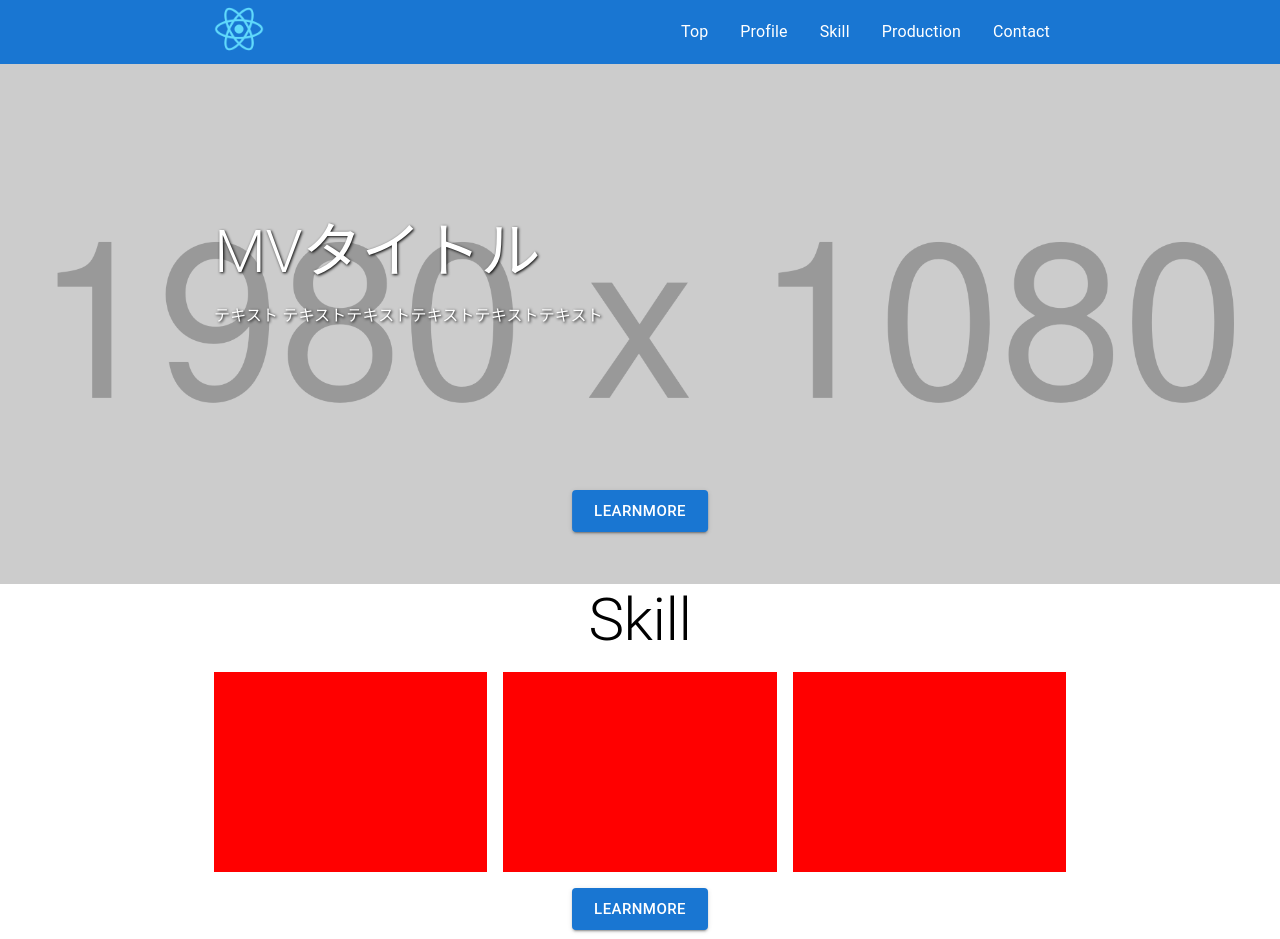
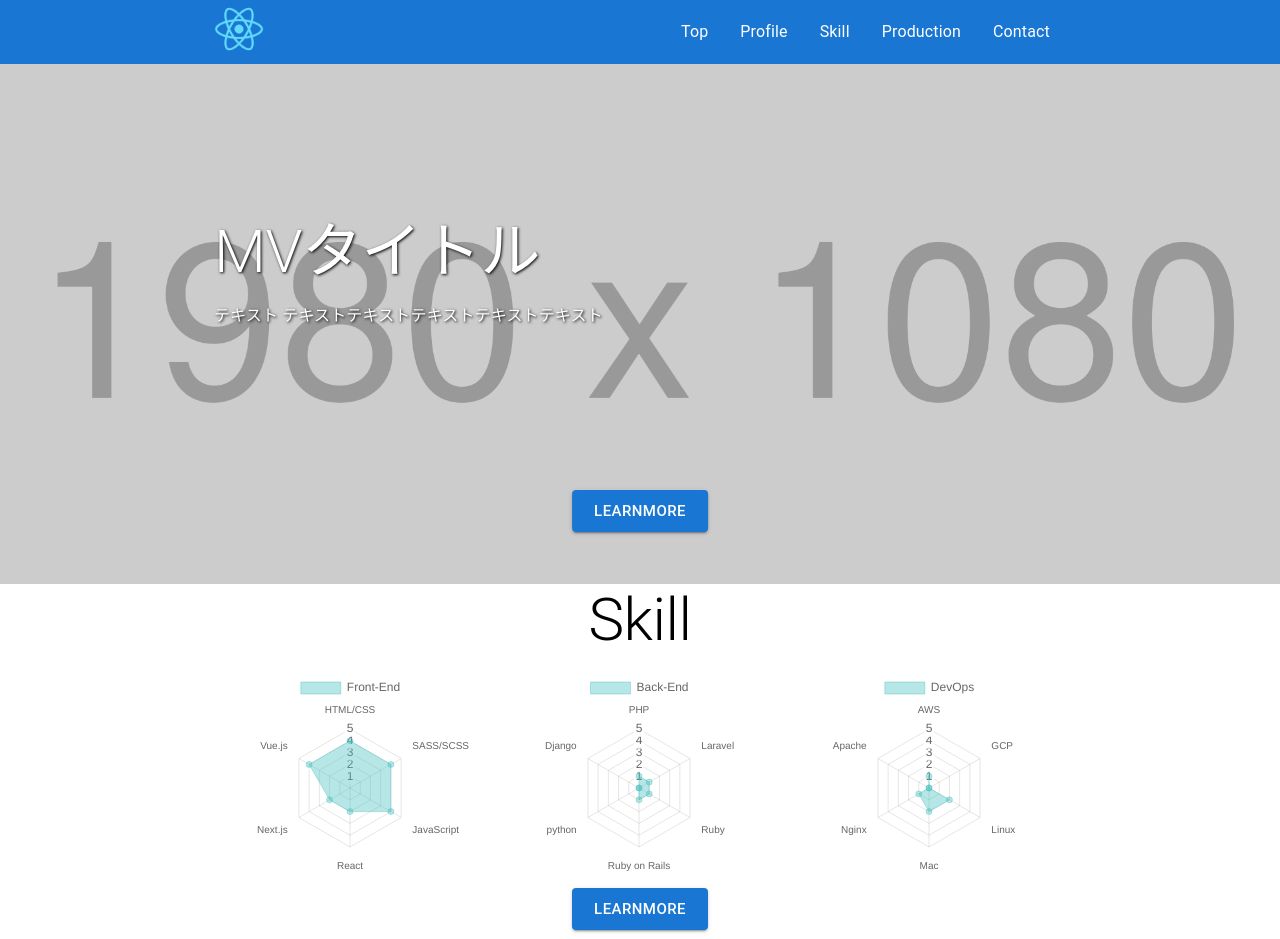
Before and after one commit to m-shimizu-f-50/react-system, a React (Create React App) app: page / in a window 1280 px wide. Shown: the top 939 px of the page. Built offline with nearby package versions, Linux system fonts and the light colour scheme.

Commit message:
chartjsを用いたグラフ実装

```diff
--- a/package.json
+++ b/package.json
@@ -14,7 +14,9 @@
     "@types/node": "^16.18.93",
     "@types/react": "^18.2.73",
     "@types/react-dom": "^18.2.23",
+    "chart.js": "^4.4.2",
     "react": "^18.2.0",
+    "react-chartjs-2": "^5.2.0",
     "react-dom": "^18.2.0",
     "react-router-dom": "^6.22.3",
     "react-scripts": "5.0.1",
--- /dev/null
+++ b/src/components/RadarChart.tsx
@@ -0,0 +1,45 @@
+import React from 'react';
+import {
+  Chart as ChartJS,
+  RadialLinearScale,
+  PointElement,
+  LineElement,
+  Filler,
+  Tooltip,
+  Legend,
+} from 'chart.js';
+import { Radar } from 'react-chartjs-2';
+
+ChartJS.register(
+  RadialLinearScale,
+  PointElement,
+  LineElement,
+  Filler,
+  Tooltip,
+  Legend
+);
+
+type SkillProps = {
+  data: {
+    labels: string[];
+    datasets: {
+      label: string;
+      data: number[];
+      backgroundColor: string;
+      borderColor: string;
+      borderWidth: number;
+    }[];
+  };
+
+  options: any;
+};
+
+const RadarChart: React.FC<SkillProps> = ({ data, options }) => {
+  return (
+    <>
+      <Radar options={options} data={data} />
+    </>
+  );
+};
+
+export default RadarChart;
--- /dev/null
+++ b/src/components/SkillList.tsx
@@ -0,0 +1,95 @@
+import React from 'react';
+import Box from '@mui/material/Box';
+import Grid from '@mui/material/Grid';
+import Typography from '@mui/material/Typography';
+import Button from '@mui/material/Button';
+import RadarChart from './RadarChart';
+
+const SkillList: React.FC = () => {
+  const setSkillList = [
+    {
+      labels: [
+        'HTML/CSS',
+        'SASS/SCSS',
+        'JavaScript',
+        'React',
+        'Next.js',
+        'Vue.js',
+      ],
+      datasets: [
+        {
+          label: 'Front-End',
+          data: [4, 4, 4, 2, 2, 4],
+          backgroundColor: 'rgba(75, 192, 192, 0.4)',
+          borderColor: 'rgba(75, 192, 192, 0.4)',
+          borderWidth: 1,
+        },
+      ],
+    },
+    {
+      labels: ['PHP', 'Laravel', 'Ruby', 'Ruby on Rails', 'python', 'Django'],
+      datasets: [
+        {
+          label: 'Back-End',
+          data: [1, 1, 1, 1, 0, 0],
+          backgroundColor: 'rgba(75, 192, 192, 0.4)',
+          borderColor: 'rgba(75, 192, 192, 0.4)',
+          borderWidth: 1,
+        },
+      ],
+    },
+    {
+      labels: ['AWS', 'GCP', 'Linux', 'Mac', 'Nginx', 'Apache'],
+      datasets: [
+        {
+          label: 'DevOps',
+          data: [1, 0, 2, 2, 1, 0],
+          backgroundColor: 'rgba(75, 192, 192, 0.4)',
+          borderColor: 'rgba(75, 192, 192, 0.4)',
+          borderWidth: 1,
+        },
+      ],
+    },
+  ];
+
+  const setSkillChartOptions = {
+    responsive: true,
+    maintainAspectRatio: false,
+    scales: {
+      r: {
+        max: 5,
+        min: 0,
+        ticks: {
+          stepSize: 1,
+        },
+      },
+    },
+  };
+  return (
+    <>
+      <Grid container rowSpacing={2} columnSpacing={2}>
+        <Grid item xs={12} md={12} sx={{ textAlign: 'center' }}>
+          <Typography component='h2' variant='h2'>
+            Skill
+          </Typography>
+        </Grid>
+        {setSkillList.map((data, index) => {
+          return (
+            <Grid item xs={12} md={4} key={index}>
+              <Box sx={{ width: '100%', height: { xs: '400px', md: '200px' } }}>
+                <RadarChart options={setSkillChartOptions} data={data} />
+              </Box>
+            </Grid>
+          );
+        })}
+        <Grid item xs={12} md={12} sx={{ textAlign: 'center' }}>
+          <Button variant='contained' size='large'>
+            LearnMore
+          </Button>
+        </Grid>
+      </Grid>
+    </>
+  );
+};
+
+export default SkillList;
--- a/src/pages/homes/top.tsx
+++ b/src/pages/homes/top.tsx
@@ -6,6 +6,7 @@ import Typography from '@mui/material/Typography';
 import Button from '@mui/material/Button';
 
 import MV from '../../assets/images/mv.png';
+import SkillList from '../../components/SkillList';
 
 const Top: React.FC = () => {
   return (
@@ -61,27 +62,7 @@ const Top: React.FC = () => {
       </Box>
       <Box>
         <Container maxWidth='md'>
-          <Grid container rowSpacing={2} columnSpacing={2}>
-            <Grid item xs={12} md={12} sx={{ textAlign: 'center' }}>
-              <Typography component='h2' variant='h2'>
-                Skill
-              </Typography>
-            </Grid>
-            <Grid item xs={12} md={4}>
-              <Box sx={{ height: 200, backgroundColor: 'red' }}></Box>
-            </Grid>
-            <Grid item xs={12} md={4}>
-              <Box sx={{ height: 200, backgroundColor: 'red' }}></Box>
-            </Grid>
-            <Grid item xs={12} md={4}>
-              <Box sx={{ height: 200, backgroundColor: 'red' }}></Box>
-            </Grid>
-            <Grid item xs={12} md={12} sx={{ textAlign: 'center' }}>
-              <Button variant='contained' size='large'>
-                LearnMore
-              </Button>
-            </Grid>
-          </Grid>
+          <SkillList />
         </Container>
       </Box>
       <Box>
```
Also changed, not shown: 1 other file (tests, documents, lock files or other folders).
